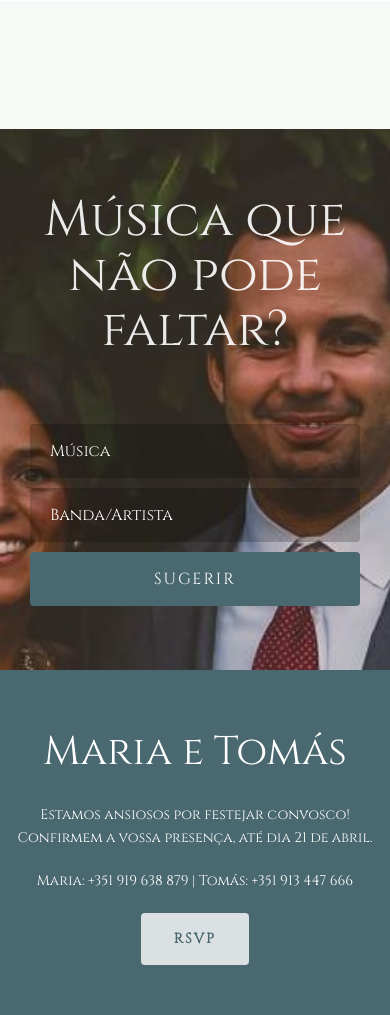
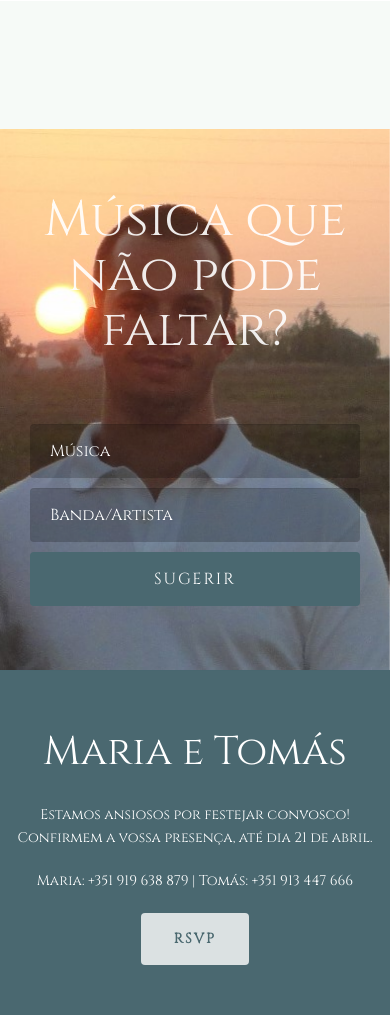
Before and after one commit to bubas3000/sitexia, a PHP site: page /index.php in a window 390 px wide. Shown: the part 4694-5709 px from the top of the page. Run offline with PHP 8.4, Linux system fonts and the light colour scheme; some libraries are stand-ins or nearby versions.

Commit message:
Add files via upload

```diff
--- a/css/style.css
+++ b/css/style.css
@@ -174,7 +174,7 @@ figure {
 
 .fh5co-cover {
   background-size: cover;
-  background-image: url(../images/XIA3.jpeg);
+  background-image: url(../images/xiafundo.jpg);
   position: relative;
 }
 
@@ -183,7 +183,7 @@ figure {
     height: inherit;
     padding: 3em 0;
     background-size: cover;
-    background-image: url(../images/XIA3alto.jpeg);
+    background-image: url(../images/xiafundoalto1.jpg);
     position: relative;
   }
 }
@@ -560,12 +560,12 @@ figure {
     padding: 4em 0;
   }
   #fh5co-started{
-    background-image: url(../images/xia1alto.jpeg);
+    background-image: url(../images/xia11alto.jpg);
   }
 }
 
 #fh5co-started{
-background-image: url(../images/Xia5lado.jpeg);
+background-image: url(../images/xia10ladojpg.jpg);
 
 }
 .fh5co-section-gray {
@@ -671,7 +671,7 @@ background-image: url(../images/Xia5lado.jpeg);
 }
 
 .wedding-events {
-  background: #fff;
+  background: rgb(255, 255, 255);
 }
 
 .wedding-events .ceremony-bg {
```
